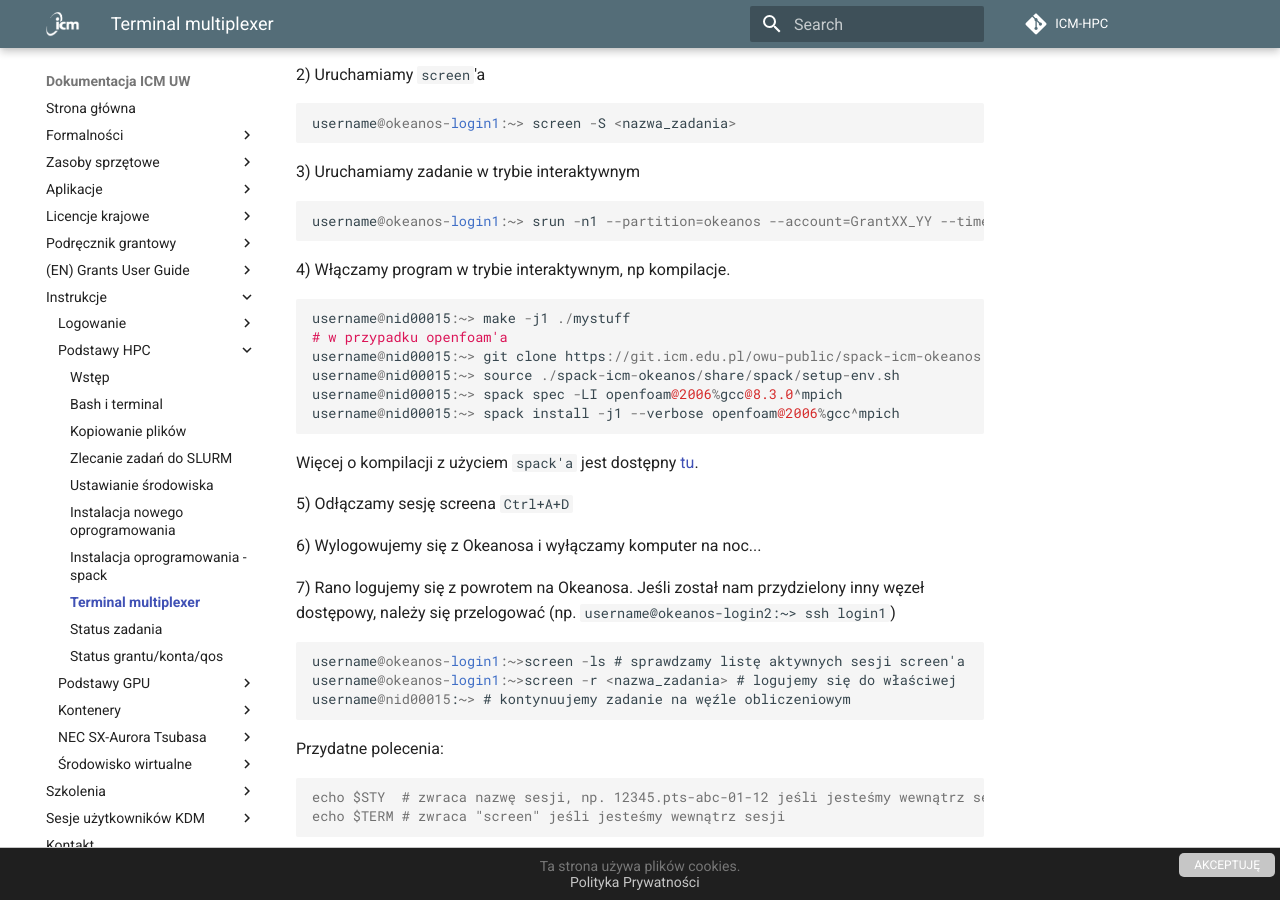
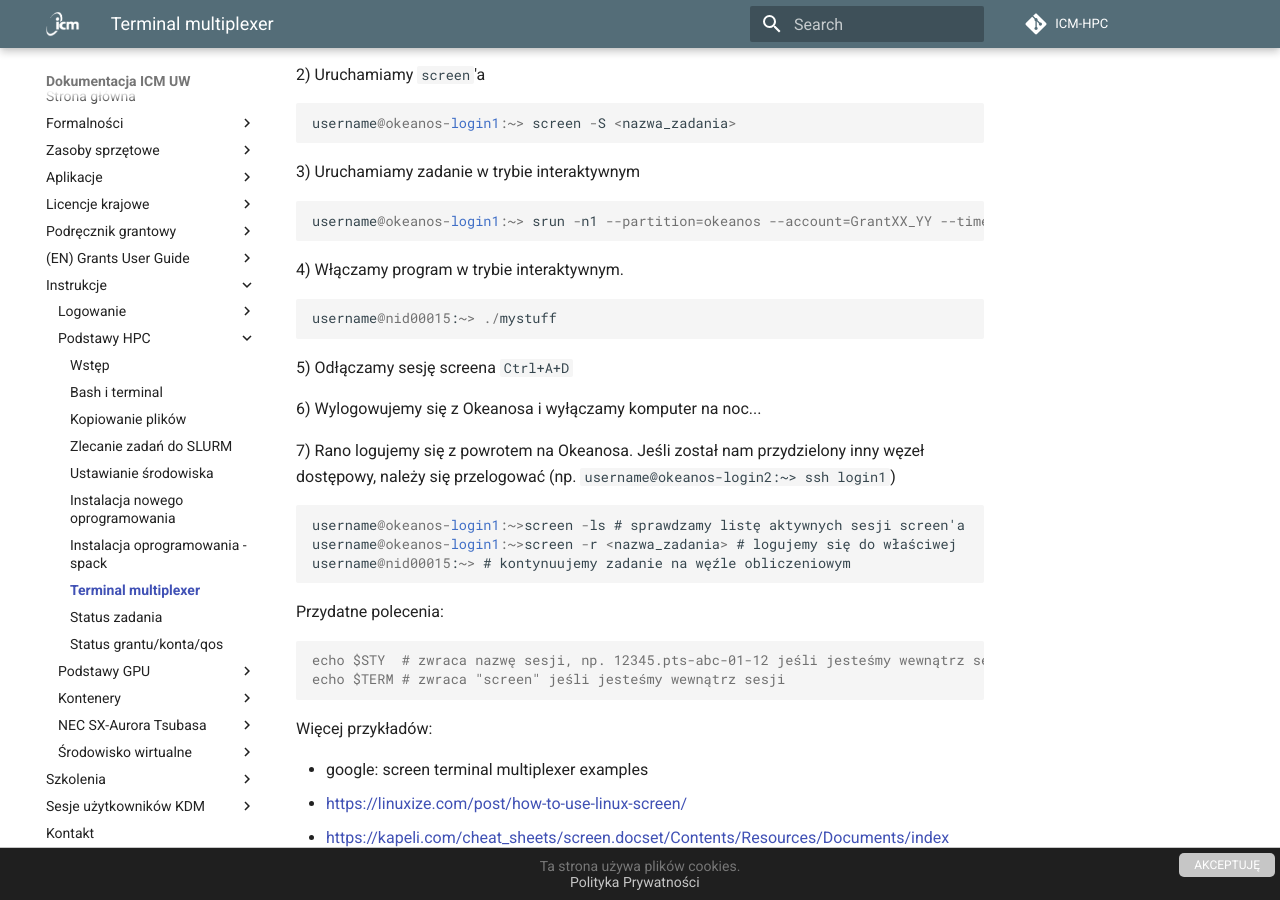
Before and after one commit to kubajal/hpc-docs, an MkDocs documentation site: the page built from docs/Tutorials/HPC-intro/terminal_multiplexer.md, in a window 1280 px wide and 900 px high, scrolled down 520 px. Built offline with MkDocs 1.6.1 and Material for MkDocs 9.7.7, drawn with Linux system fonts in a browser that asks for light colours.

Commit message:
minor fixes

```diff
--- a/docs/Tutorials/HPC-intro/terminal_multiplexer.md
+++ b/docs/Tutorials/HPC-intro/terminal_multiplexer.md
@@ -21,17 +21,9 @@
 
     username@okeanos-login1:~> srun -n1 --partition=okeanos --account=GrantXX_YY --time=48:00:00 --pty /bin/bash -l
 
-4) Włączamy program w trybie interaktywnym, np kompilacje.
+4) Włączamy program w trybie interaktywnym.
 
-
-    username@nid00015:~> make -j1 ./mystuff
-    # w przypadku openfoam'a
-    username@nid00015:~> git clone https://git.icm.edu.pl/owu-public/spack-icm-okeanos.git
-    username@nid00015:~> source ./spack-icm-okeanos/share/spack/setup-env.sh
-    username@nid00015:~> spack spec -LI openfoam@2006%gcc@8.3.0^mpich
-    username@nid00015:~> spack install -j1 --verbose openfoam@2006%gcc^mpich
-
-Więcej o kompilacji z użyciem `spack'a` jest dostępny [tu](./instalacja_oprogramowania_spack.md).
+    username@nid00015:~> ./mystuff
 
 5) Odłączamy sesję screena `Ctrl+A+D`
 
```
Also changed, not shown: docs/Tutorials/HPC-intro/instalacja_oprogramowania_spack.md (+6 -0 lines).
